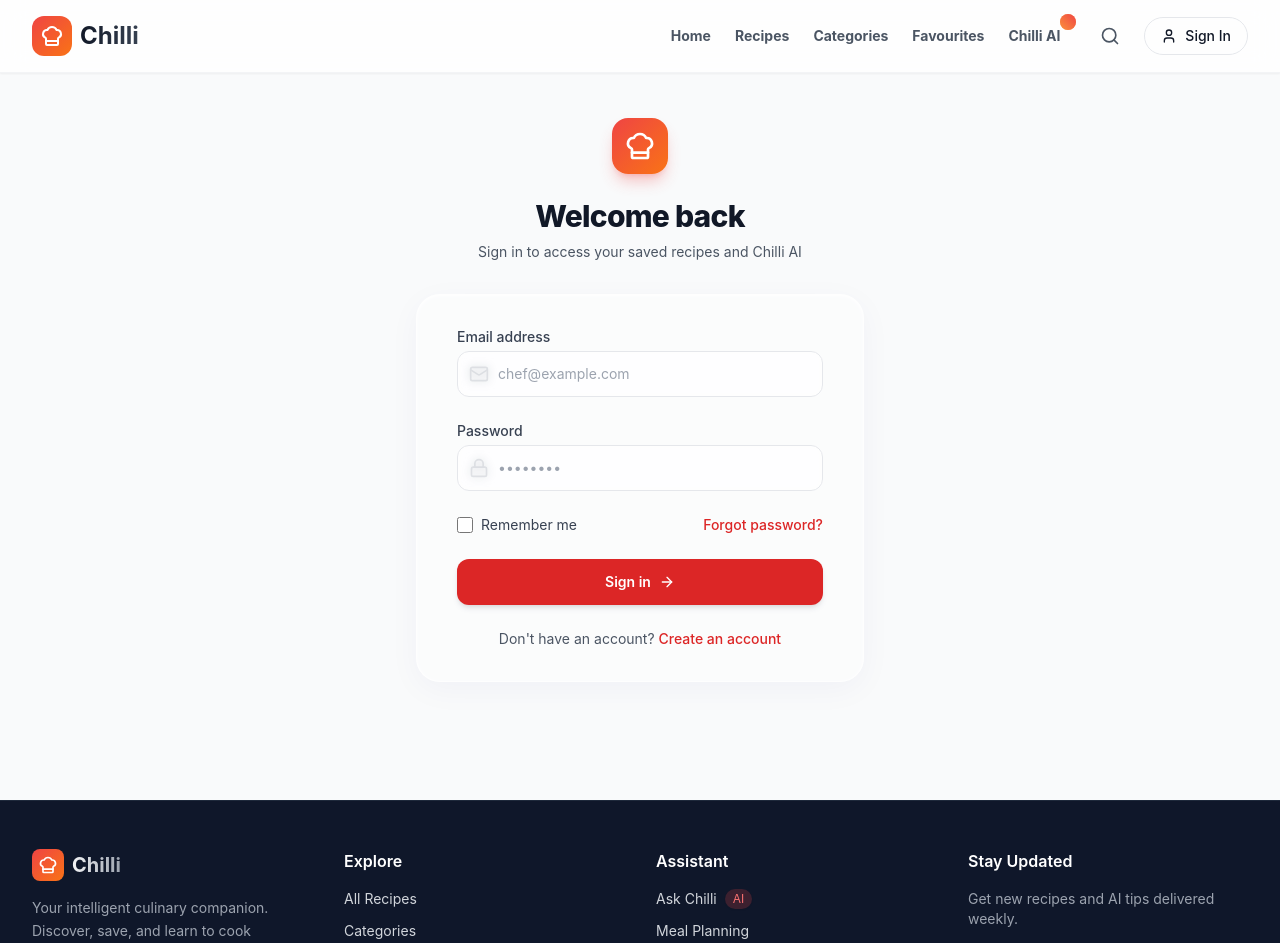
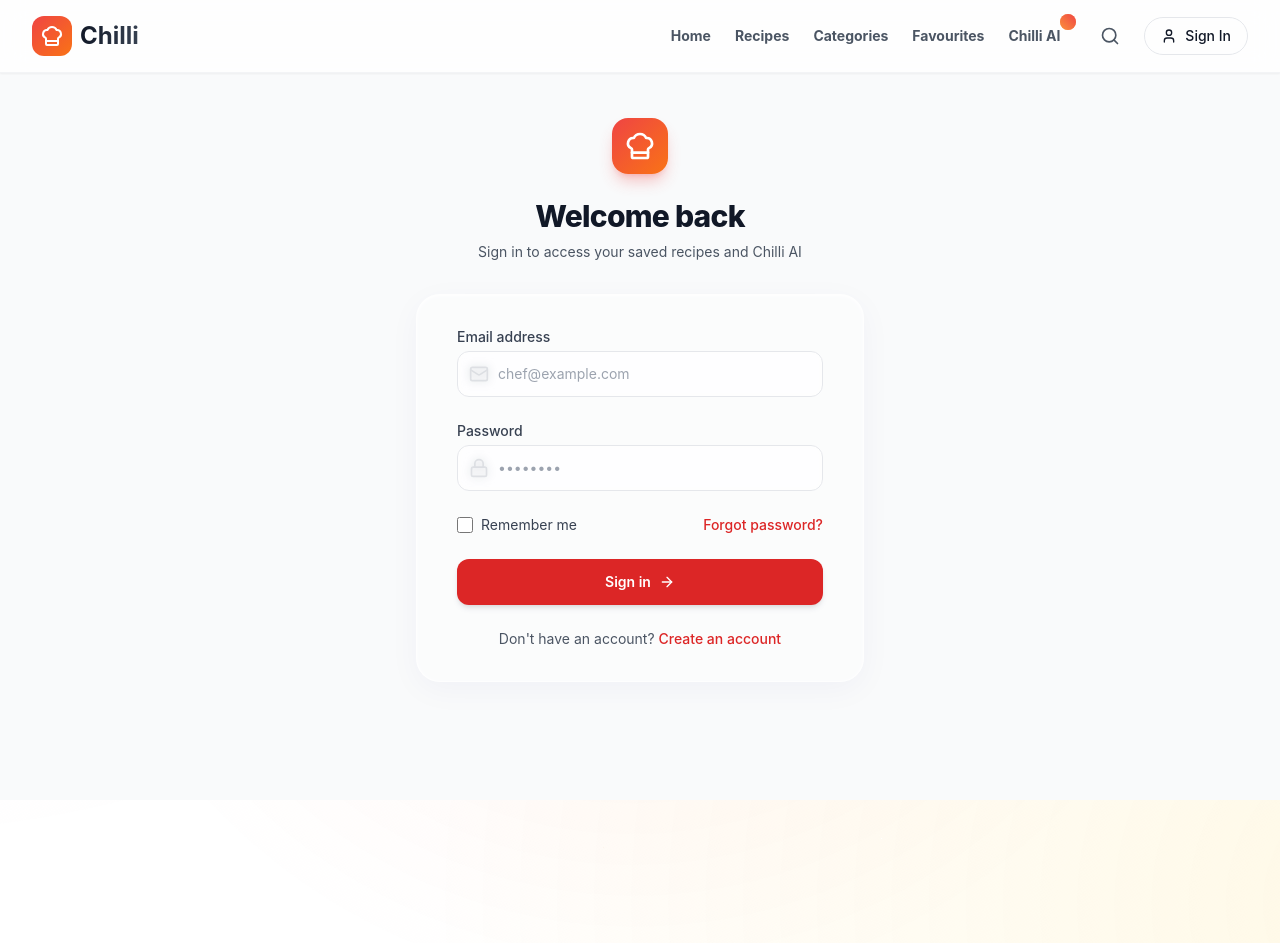
Before and after one commit to Shubhz234/Chilli, a React app in the folder frontend/: page /login in a window 1280 px wide. Shown: the top 943 px of the page. After the commit the page ends 800 px from the top, so only its background shows below. Built offline with nearby package versions, Linux system fonts and the light colour scheme; the HTML template or start-up script is replaced by a standard one.

Commit message:
fix(ui): show footer only on the home page

```diff
--- a/frontend/src/App.jsx
+++ b/frontend/src/App.jsx
@@ -15,7 +15,7 @@ import Profile from './pages/Profile';
 
 function AppContent() {
   const location = useLocation();
-  const isChilliAI = location.pathname === '/chilli-ai';
+  const isHome = location.pathname === '/';
 
   return (
     <div className="min-h-screen flex flex-col font-sans text-gray-900 bg-white">
@@ -37,7 +37,7 @@ function AppContent() {
           {/* Additional routes will map here */}
         </Routes>
       </main>
-      {!isChilliAI && <Footer />}
+      {isHome && <Footer />}
     </div>
   );
 }
```
